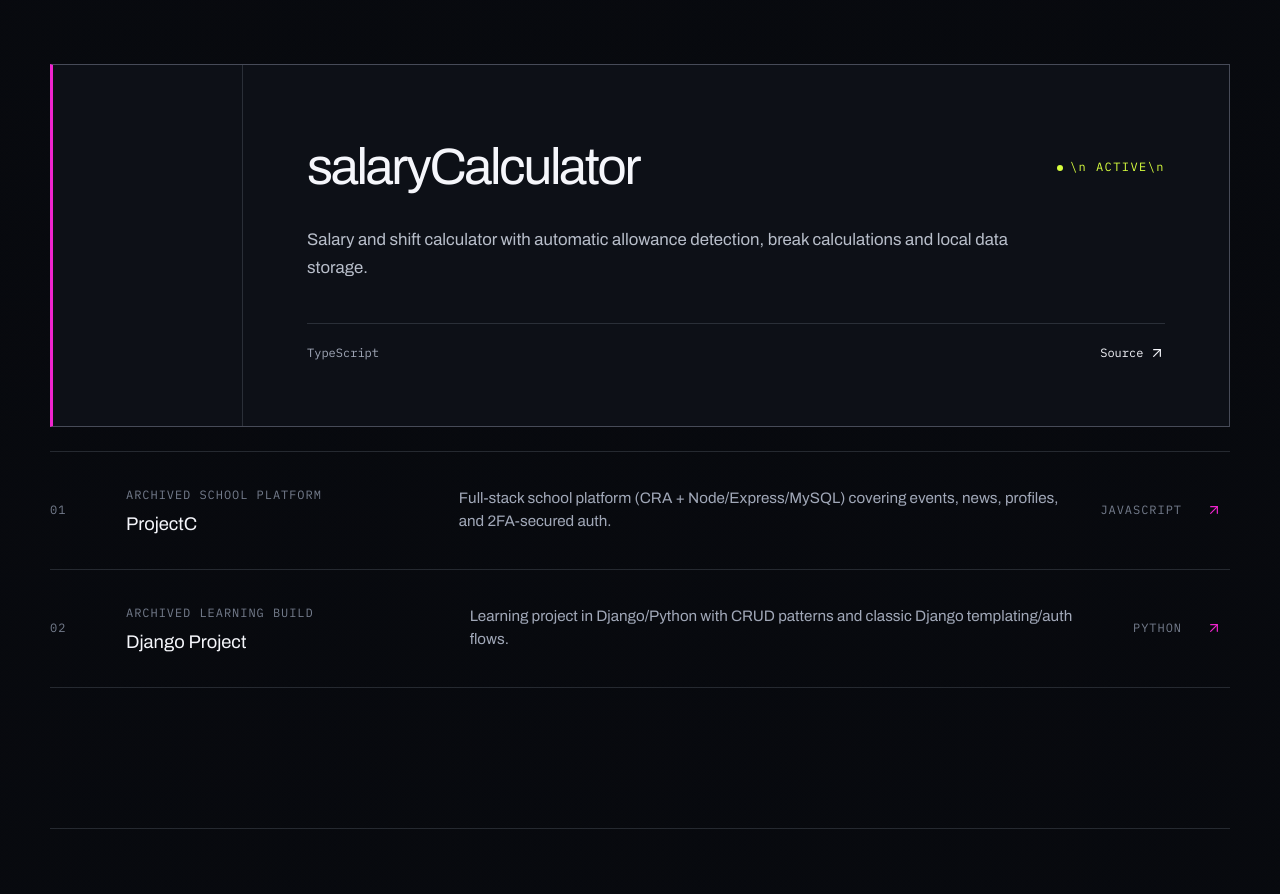
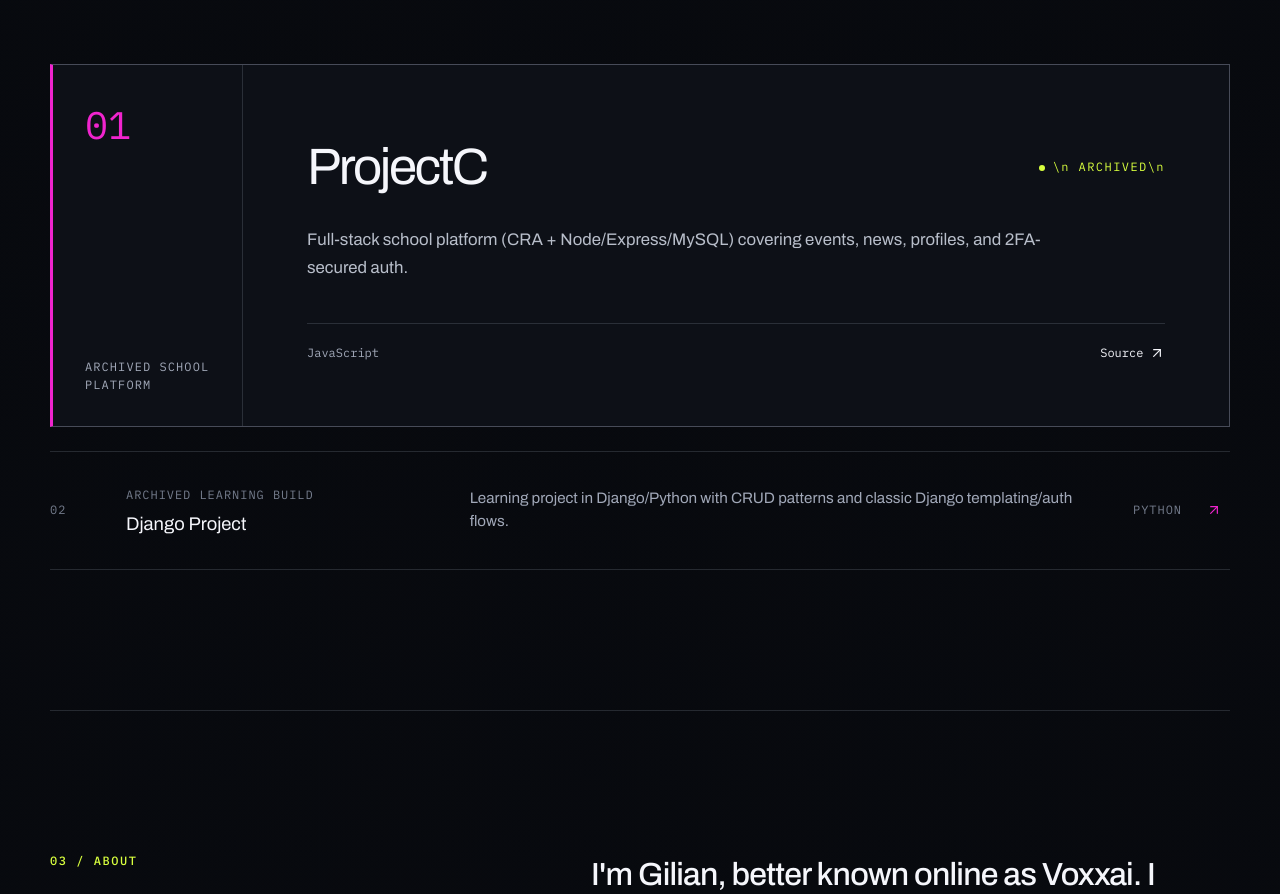
Before and after one commit to Voxxai/voxxai.github.io, a Next.js app: page / in a window 1280 px wide. Shown: the part 1346-2240 px from the top of the page. Built offline with nearby package versions, Linux system fonts and the light colour scheme.

Commit message:
Remove salary calculator project data

```diff
--- a/src/data/projects.ts
+++ b/src/data/projects.ts
@@ -7,14 +7,6 @@ export type RepoCard = {
 };
 
 export const projects: RepoCard[] = [
-  {
-    name: "salaryCalculator",
-    description:
-      "Salary and shift calculator with automatic allowance detection, break calculations and local data storage.",
-    html_url: "https://github.com/Voxxai/salaryCalculator",
-    language: "TypeScript",
-    archived: false,
-  },
   {
     name: "ProjectC",
     description:
```
